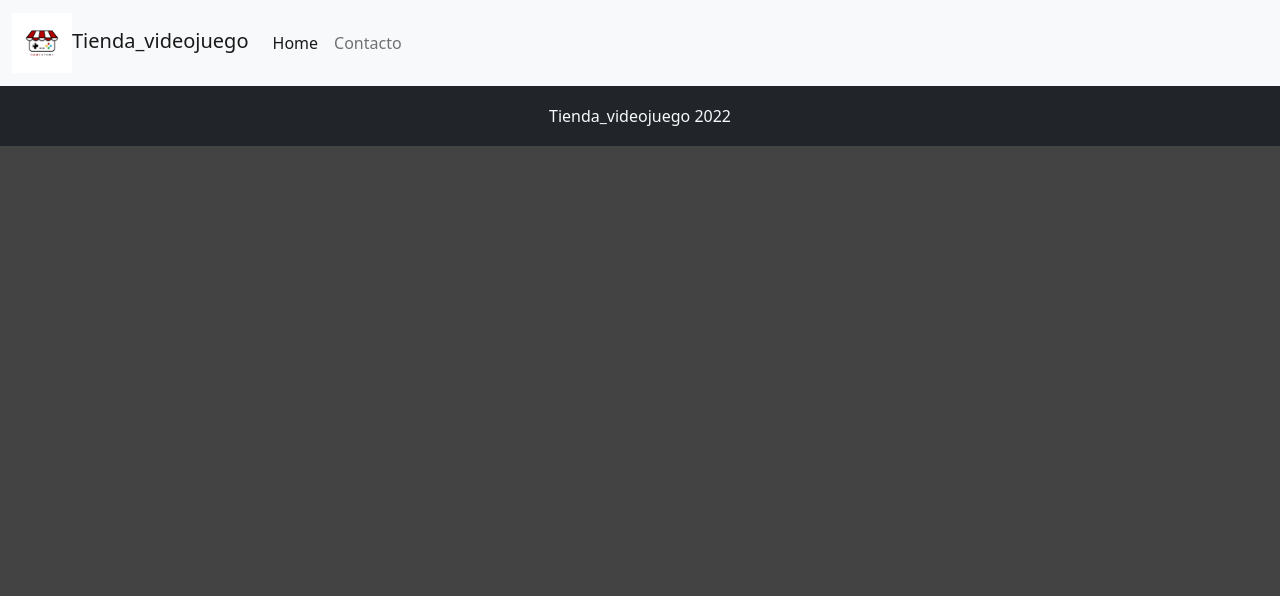
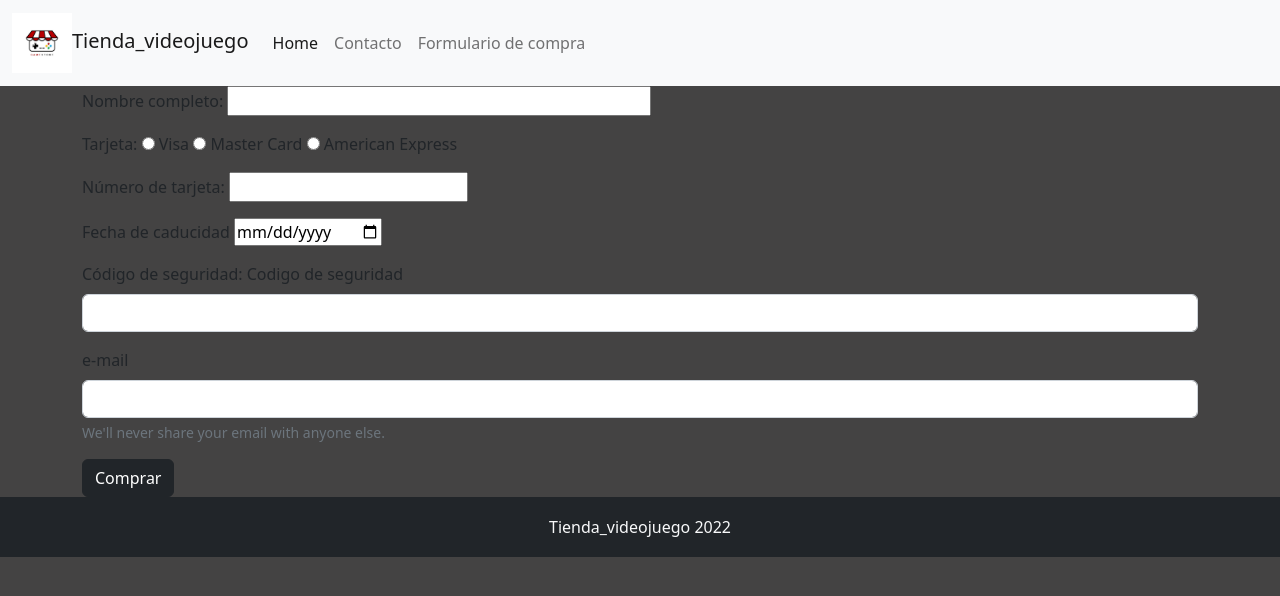
Before and after one commit to DferminKloster/angular, an Angular app: page /forms in a window 1280 px wide. Before the commit this address led to /. Shown: the top 596 px of the page. Built offline with nearby package versions, Linux system fonts and the light colour scheme.

Commit message:
hice mi propia mockapi y cargando datos de la misma api

```diff
--- a/src/app/app-routing.module.ts
+++ b/src/app/app-routing.module.ts
@@ -1,5 +1,6 @@
 import { Component, NgModule } from '@angular/core';
 import { RouterModule, Routes } from '@angular/router';
+import { FormulariocartComponent } from './formulariocart/formulariocart.component';
 import { VideojuegoGamesComponent } from './videojuego-games/videojuego-games.component';
 import { VideojuegosAboutComponent } from './videojuegos-about/videojuegos-about.component';
 
@@ -17,6 +18,10 @@ const routes: Routes = [
     path: 'about',
     component:VideojuegosAboutComponent
   },
+  {
+    path: 'forms',
+    component:FormulariocartComponent
+  },
 ];
 
 @NgModule({
--- a/src/app/app.component.html
+++ b/src/app/app.component.html
@@ -13,6 +13,9 @@
           <li class="nav-item">
             <a class="nav-link" [routerLink]="['/about']">Contacto</a>
           </li>
+          <li class="nav-item">
+            <a class="nav-link" [routerLink]="['/forms']">Formulario de compra</a>
+          </li>
         </ul>
       </div>
     </div>
--- a/src/app/app.module.ts
+++ b/src/app/app.module.ts
@@ -10,6 +10,9 @@ import { VideojuegoGamesComponent } from './videojuego-games/videojuego-games.co
 import { VideojuegosAboutComponent } from './videojuegos-about/videojuegos-about.component';
 import { InputNumberComponent } from './input-number/input-number.component';
 
+import {HttpClientModule} from '@angular/common/http'
+import { FormulariocartComponent } from './formulariocart/formulariocart.component';
+
 @NgModule({
   declarations: [
     AppComponent,
@@ -18,11 +21,13 @@ import { InputNumberComponent } from './input-number/input-number.component';
     VideojuegoGamesComponent,
     VideojuegosAboutComponent,
     InputNumberComponent,
+    FormulariocartComponent,
   ],
   imports: [
     BrowserModule,
     AppRoutingModule,
     FormsModule,
+    HttpClientModule,
   ],
   providers: [],
   bootstrap: [AppComponent]
--- a/src/app/cart/cart.component.html
+++ b/src/app/cart/cart.component.html
@@ -15,7 +15,6 @@
         </tr>
     </tbody>
 </table>
-<p class="text-end">Total</p>
 <div class="text-end">
     <button class="btn btn-dark">Comprar</button>
 </div>
--- a/src/app/cart/cart.component.ts
+++ b/src/app/cart/cart.component.ts
@@ -9,6 +9,7 @@ import { game } from '../game-list/game';
   styleUrls: ['./cart.component.scss']
 })
 export class CartComponent implements OnInit {
+  games: game [] = [];
 
   cartlist$: Observable<game[]>;
   constructor(private cart : GameCartService) {
@@ -16,9 +17,16 @@ export class CartComponent implements OnInit {
   }
 
   ngOnInit(): void {
-
   }
 
 
+  total(){
+    let sum=0;
+    this.games.forEach(game => {
+      sum += game.quantity * game.price
+    });
+    return sum;
+  }
+
 
 }
--- /dev/null
+++ b/src/app/formulariocart/formulariocart.component.html
@@ -0,0 +1,26 @@
+<form class="forms">
+    <p>Nombre completo:
+        <input  type="text" name="nombre" size="40">
+    </p>
+    <p>Tarjeta:
+        <input  type="radio" name="card" value="v"> Visa
+        <input  type="radio" name="card" value="m"> Master Card
+        <input  type="radio" name="card" value="a"> American Express
+    </p>
+    <p>Número de tarjeta:
+        <input type="number" name="tarjeta" maxlength="16">
+    </p>
+    <p>Fecha de caducidad
+        <input  type="date"  name="caducidad">
+    </p>
+    <p>Código de seguridad:
+        <label for="exampleInputPassword1" class="form-label">Codigo de seguridad</label>
+        <input type="password" class="form-control" id="exampleInputPassword1">
+    </p>
+    <div class="mb-3">
+        <label for="exampleInputEmail1" class="form-label">e-mail</label>
+        <input type="email" class="form-control" id="exampleInputEmail1" aria-describedby="emailHelp">
+        <div id="emailHelp" class="form-text">We'll never share your email with anyone else.</div>
+    </div>
+    <button type="submit" class="btn btn-dark"> <a href="" class="nav-link active">Comprar</a></button>
+</form>
--- /dev/null
+++ b/src/app/formulariocart/formulariocart.component.ts
@@ -0,0 +1,15 @@
+import { Component, OnInit } from '@angular/core';
+
+@Component({
+  selector: 'app-formulariocart',
+  templateUrl: './formulariocart.component.html',
+  styleUrls: ['./formulariocart.component.scss']
+})
+export class FormulariocartComponent implements OnInit {
+
+  constructor() { }
+
+  ngOnInit(): void {
+  }
+
+}
--- /dev/null
+++ b/src/app/game-data.service.ts
@@ -0,0 +1,22 @@
+import { HttpClient } from '@angular/common/http';
+import { Injectable } from '@angular/core';
+import { Observable, tap } from 'rxjs';
+import { game } from './game-list/game';
+
+const URL = 'https://63482ac70484786c6e93abee.mockapi.io/api/v1/games'
+
+@Injectable({
+  providedIn: 'root'
+})
+export class GameDataService {
+
+  constructor(private http: HttpClient) { }
+
+  public getAll(): Observable<game[]> {
+
+    return this.http.get<game[]>(URL)
+              .pipe(
+                tap( (games: game[]) => games.forEach(games=>games.quantity=0))
+              );
+  }
+}
--- a/src/app/game-list/game-list.component.html
+++ b/src/app/game-list/game-list.component.html
@@ -17,7 +17,7 @@
             <td>{{game.price | currency}}</td>
             <td>{{game.console_types}}</td>
             <td>
-                <span *ngIf="game.stock==0" class="badge text-bg-warning">Sin Stock</span>
+                <span *ngIf="game.stock==0" class="badge text-bg-danger">Sin Stock</span>
             </td>
             <td>
                 <app-input-number [(quantity)]="game.quantity" [max]="game.stock" (limit)="limitReacher($event)" *ngIf="game.stock !=0"></app-input-number>
--- a/src/app/game-list/game-list.component.scss
+++ b/src/app/game-list/game-list.component.scss
@@ -1,6 +1,6 @@
 .clearence{
-    border: 5px solid green ;
-    background: rgb(58, 233, 58);
+    border: 5px solid rgb(0, 102, 128) ;
+    background: rgb(21, 216, 200);
 }
 
 td{
--- a/src/app/game-list/game-list.component.ts
+++ b/src/app/game-list/game-list.component.ts
@@ -1,5 +1,6 @@
 import { Component, OnInit } from '@angular/core';
 import { GameCartService } from '../game-cart.service';
+import { GameDataService } from '../game-data.service';
 import { game } from './game';
 
 @Component({
@@ -8,49 +9,16 @@ import { game } from './game';
   styleUrls: ['./game-list.component.scss']
 })
 export class GameListComponent implements OnInit {
-  games : game[] = [
-    {
-      name:"God of war 4",
-      price: 2000,
-      console_types: "ps4",
-      stock: 10,
-      image: "assets/img/godofwar.jpeg",
-      clearence: false,
-      quantity: 0,
-    },
-    {
-      name:"Nier: Automata",
-      price: 1000,
-      console_types: "ps4,Xbox one,Pc",
-      stock: 50,
-      image: "assets/img/NierAutomata.jpeg",
-      clearence: true,
-      quantity: 0,
-    },
-    {
-      name:"Minecraft",
-      price: 700,
-      console_types: "ps4,Xbox one,Pc",
-      stock: 0,
-      image: "assets/img/Minecraft.jpeg",
-      clearence: false,
-      quantity: 0,
-    },
-    {
-      name:"Cyberpunk 2077",
-      price: 2500,
-      console_types: "ps4,Xbox one,Pc",
-      stock: 0,
-      image: "assets/img/Cyberpunk 2077.jpeg",
-      clearence: false,
-      quantity: 0,
-    },
-  ];
+  games : game[] = [];
 
-  constructor(private cart : GameCartService) {
+  constructor(
+    private cart : GameCartService,
+    private gamesDataService:GameDataService) {
   }
 
   ngOnInit(): void {
+    this.gamesDataService.getAll()
+     .subscribe(games => this.games = games);
   }
 
   addToCart(game: game) : void{
```
Also changed, not shown: src/app/formulariocart/formulariocart.component.scss (added).
